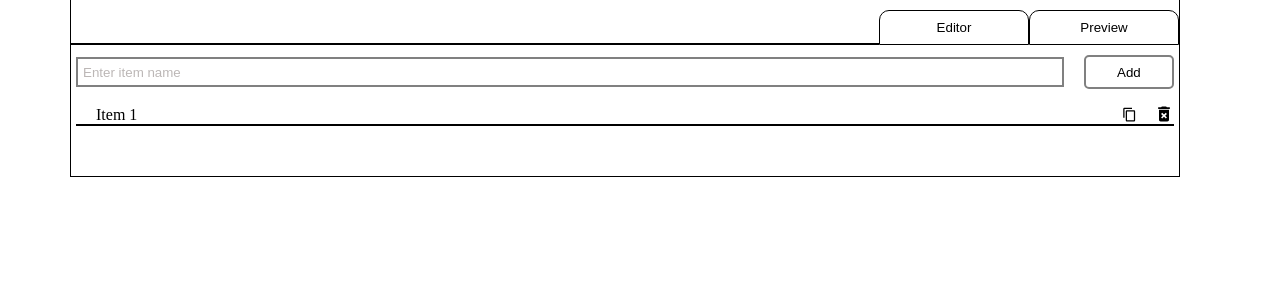
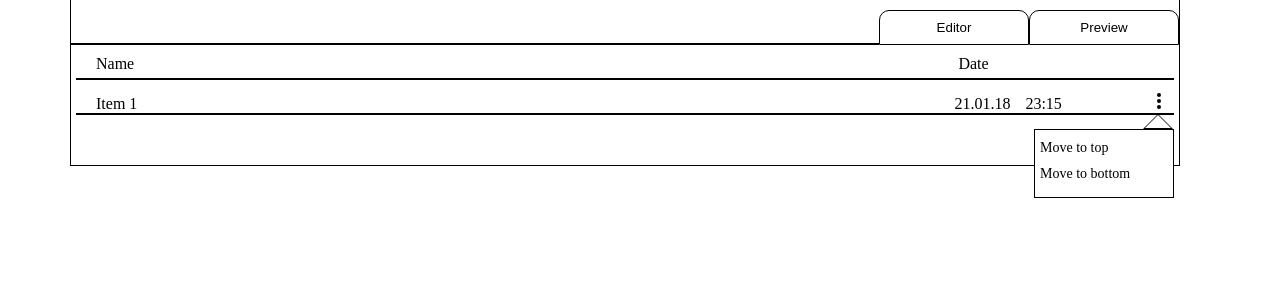
Before and after one commit to ProgProgrammer/javascript, a PHP site: page / in a window 1280 px wide. Shown: the top 300 px of the page. Run offline with PHP 8.4, Linux system fonts and the light colour scheme; some libraries are stand-ins or nearby versions.

Commit message:
StringManagment: added tags in "index.html" file; added styles in "style.css"; the visual part of the application is done.

```diff
--- a/2019/Classes/StringManagment/css/style.css
+++ b/2019/Classes/StringManagment/css/style.css
@@ -53,7 +53,7 @@
 .preview {
   padding: 10px 5px 50px;
   width: 100%;
-  display: flex;
+  display: none;
   flex-direction: column;
 }
 .preview-adding {
@@ -120,6 +120,140 @@
   transition: 0.2s linear;
 }
 .editor {
-  display: none;
+  padding: 5px 5px 50px;
+  display: flex;
+  flex-direction: column;
+}
+.editor-panel {
+  padding-left: 20px;
+  width: 100%;
+  height: 30px;
+  display: flex;
+  border-bottom: 2px solid black;
+}
+.editor-panel-left,
+.editor-panel-right {
+  width: 80%;
+  display: flex;
+  align-items: center;
+}
+.editor-panel-right {
+  width: 20%;
+}
+.editor-block {
+  margin-top: 8px;
+  padding: 0 5px 0 20px;
+  width: 100%;
+  display: flex;
+  border-bottom: 2px solid black;
+}
+.editor-block-left {
+  width: 80%;
+  display: flex;
+  align-items: flex-end;
+}
+.editor-block-right {
+  width: 20%;
+  display: flex;
+  justify-content: space-between;
+  position: relative;
+}
+.editor-block-right-text {
+  display: flex;
+  align-items: flex-end;
+}
+.editor-block-right-text-p.time {
+  margin-left: 15px;
+}
+.editor-block-right-button {
+  margin-left: 15px;
+  width: 20px;
+  height: 25px;
+  display: flex;
+  justify-content: center;
+  align-items: center;
+  border: none;
+  background: transparent;
+  cursor: pointer;
+}
+.editor-block-right-button-img {
+  width: 20px;
+}
+.editor-block-right-window {
+  top: 41px;
+  right: -5px;
+  padding: 0 5px 15px;
+  width: 140px;
+  display: flex;
+  flex-direction: column;
+  border: 1px solid black;
+  position: absolute;
+  background: white;
+}
+.editor-block-right-window-a {
+  margin-top: 10px;
+  font-size: 14px;
+  text-decoration: none;
+  color: black;
+}
+.editor-block-right-window-a:hover .editor-block-right-window-a-span {
+  border-bottom: 1px solid black;
+}
+.editor-block-right-window-block {
+  width: 100%;
+  height: 0;
+  position: relative;
+}
+.editor-block-right-window-block-triangle {
+  top: -28px;
+  right: -3px;
+  width: 13px;
+  border: 13px solid transparent;
+  border-bottom: 13px solid white;
+  position: absolute;
+  z-index: 1;
+}
+.editor-block-right-window-block-triangle-border {
+  top: -32px;
+  right: -6px;
+  width: 16px;
+  border: 16px solid transparent;
+  border-bottom: 16px solid black;
+  position: absolute;
+}
+@media all and (max-width: 767px) {
+  .editor-block-left {
+    width: 70%;
+  }
+  .editor-block-right {
+    width: 30%;
+  }
+}
+@media all and (max-width: 545px) {
+  .editor-block-left {
+    width: 60%;
+  }
+  .editor-block-right {
+    width: 40%;
+  }
+}
+@media all and (max-width: 425px) {
+  .editor-block-left {
+    width: 50%;
+  }
+  .editor-block-right {
+    width: 50%;
+  }
+}
+@media all and (max-width: 355px) {
+  .editor-block-left-p,
+  .editor-block-right-text-p,
+  .editor-block-right-window-a-span,
+  .preview-block-text-p {
+    font-size: 13px;
+  }
+  .editor-block-right-window {
+    width: 100px;
+  }
 }
 /*# sourceMappingURL=style.css.map */
--- a/2019/Classes/StringManagment/css/style.less
+++ b/2019/Classes/StringManagment/css/style.less
@@ -59,7 +59,7 @@
 .preview {
   padding: 10px 5px 50px;
   width: 100%;
-  display: flex;
+  display: none;
   flex-direction: column;
 
   &-adding {
@@ -139,5 +139,163 @@
 }
 
 .editor {
-  display: none;
+  padding: 5px 5px 50px;
+  display: flex;
+  flex-direction: column;
+
+  &-panel {
+    padding-left: 20px;
+    width: 100%;
+    height: 30px;
+    display: flex;
+    border-bottom: 2px solid black;
+
+    &-left,
+    &-right {
+      width: 80%;
+      display: flex;
+      align-items: center;
+    }
+
+    &-right {
+      width: 20%;
+    }
+  }
+
+  &-block {
+    margin-top: 8px;
+    padding: 0 5px 0 20px;
+    width: 100%;
+    display: flex;
+    border-bottom: 2px solid black;
+
+    &-left {
+      width: 80%;
+      display: flex;
+      align-items: flex-end;
+    }
+
+    &-right {
+      width: 20%;
+      display: flex;
+      justify-content: space-between;
+      position: relative;
+
+      &-text {
+        display: flex;
+        align-items: flex-end;
+
+        &-p.time {
+          margin-left: 15px;
+        }
+      }
+
+      &-button {
+        margin-left: 15px;
+        width: 20px;
+        height: 25px;
+        display: flex;
+        justify-content: center;
+        align-items: center;
+        border: none;
+        background: transparent;
+        cursor: pointer;
+
+        &-img {
+          width: 20px;
+        }
+      }
+
+      &-window {
+        top: 41px;
+        right: -5px;
+        padding: 0 5px 15px;
+        width: 140px;
+        display: flex;
+        flex-direction: column;
+        border: 1px solid black;
+        position: absolute;
+        background: white;
+
+        &-a {
+          margin-top: 10px;
+          font-size: 14px;
+          text-decoration: none;
+          color: black;
+
+          &:hover .editor-block-right-window-a-span {
+            border-bottom: 1px solid black;
+          }
+        }
+
+        &-block {
+          width: 100%;
+          height: 0;
+          position: relative;
+
+          &-triangle {
+            top: -28px;
+            right: -3px;
+            width: 13px;
+            border: 13px solid transparent;
+            border-bottom: 13px solid white;
+            position: absolute;
+            z-index: 1;
+
+            &-border {
+              top: -32px;
+              right: -6px;
+              width: 16px;
+              border: 16px solid transparent;
+              border-bottom: 16px solid black;
+              position: absolute;
+            }
+          }
+        }
+      }
+    }
+  }
 }
+
+@media all and (max-width: 767px) {
+  .editor-block-left {
+    width: 70%;
+  }
+
+  .editor-block-right {
+    width: 30%;
+  }
+}
+
+@media all and (max-width: 545px) {
+  .editor-block-left {
+    width: 60%;
+  }
+
+  .editor-block-right {
+    width: 40%;
+  }
+}
+
+@media all and (max-width: 425px) {
+  .editor-block-left {
+    width: 50%;
+  }
+
+  .editor-block-right {
+    width: 50%;
+  }
+}
+
+@media all and (max-width: 355px) {
+  .editor-block-left-p,
+  .editor-block-right-text-p,
+  .editor-block-right-window-a-span,
+  .preview-block-text-p {
+    font-size: 13px;
+  }
+
+  .editor-block-right-window {
+    width: 100px;
+  }
+}
--- a/2019/Classes/StringManagment/index.html
+++ b/2019/Classes/StringManagment/index.html
@@ -66,12 +66,29 @@
                     </p>
                 </div>
                 <div class="editor-block-right">
-                    <p class="editor-block-right-p date">21.01.18</p>
-                    <p class="editor-block-right-p time">23:15</p>
+                    <div class="editor-block-right-text">
+                        <p class="editor-block-right-text-p date">21.01.18</p>
+                        <p class="editor-block-right-text-p time">23:15</p>
+                    </div>
                     <button class="editor-block-right-button">
-                        <img src="icons/dots.svg" alt="dots">
+                        <img class="editor-block-right-button-img" src="icons/dots.svg" alt="dots">
                     </button>
-
+                    <div class="editor-block-right-window">
+                        <div class="editor-block-right-window-block">
+                            <div class="editor-block-right-window-block-triangle"></div>
+                            <div class="editor-block-right-window-block-triangle-border"></div>
+                        </div>
+                        <a href="#" class="editor-block-right-window-a">
+                            <span class="editor-block-right-window-a-span">
+                                Move to top
+                            </span>
+                        </a>
+                        <a href="#" class="editor-block-right-window-a">
+                            <span class="editor-block-right-window-a-span">
+                                Move to bottom
+                            </span>
+                        </a>
+                    </div>
                 </div>
             </div>
         </div>
```
Also changed, not shown: 1 other file.
